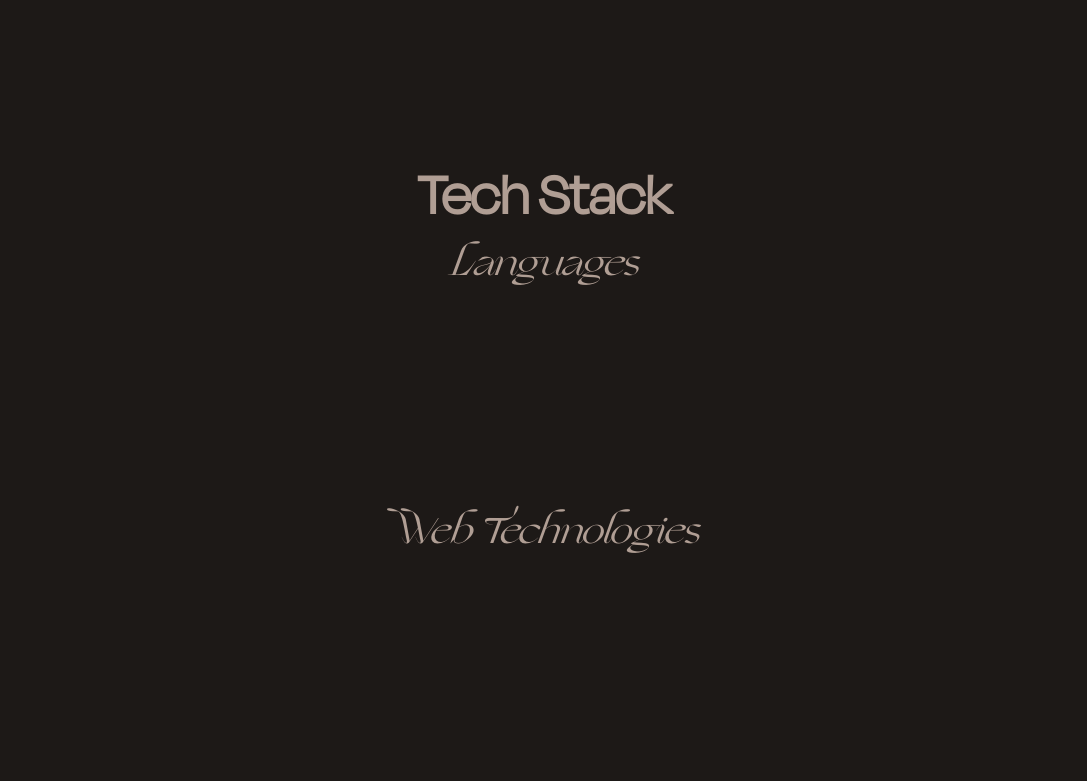
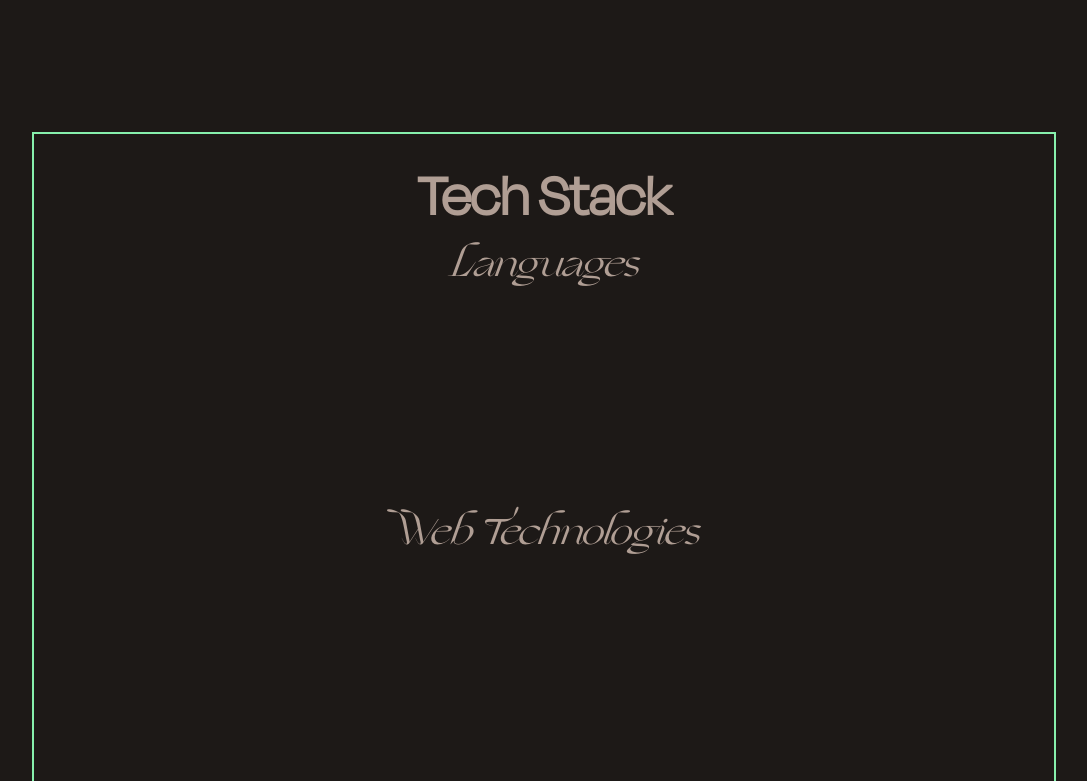
Before and after one commit to Neevagarwal11/Portfolio, a React (Vite) app: page /home in a window 1280 px wide. Shown: the part 5120-5901 px from the top of the page, without its empty margins (96-1183 px from the left). Built offline with nearby package versions, Linux system fonts and the light colour scheme; a web font is replaced by a local one.

Commit message:
Until P3 Responsive Completedd

```diff
--- a/package.json
+++ b/package.json
@@ -5,7 +5,7 @@
   "type": "module",
   "scripts": {
     "dev": "vite",
-    "build": "npm run dev",
+    "build": "vite build",
     "serve": "vite preview",
     "lint": "eslint .",
     "preview": "vite preview",
--- a/src/index.css
+++ b/src/index.css
@@ -272,11 +272,15 @@ padding: 0;
 
 
 /* Page4  */
-
+#p4main{
+  height: 100vh;
+}
 #master{
   border: 2px solid red;
+  width: 100%;
 }
 
 
 
+
 }
--- a/src/pages/page4.tsx
+++ b/src/pages/page4.tsx
@@ -101,8 +101,8 @@ function page4() {
 
   return (
 
-    <div className='w-full h-[130vh]  bg-[#1D1917] flex items-center justify-center'>
-      <div className='w-[80%] h-[90%] flex flex-col items-center  justify-center border-green-300'>
+    <div id='p4main' className='w-full h-[130vh]  bg-[#1D1917] flex items-center justify-center'>
+      <div className='w-[80%] h-[90%] border-2 flex flex-col items-center  justify-center border-green-300'>
         <div className='w-[40%] h-[10%] font-["degular-light"] flex items-end justify-center font-[800] text-6xl ' > Tech Stack</div>
 
 
```
